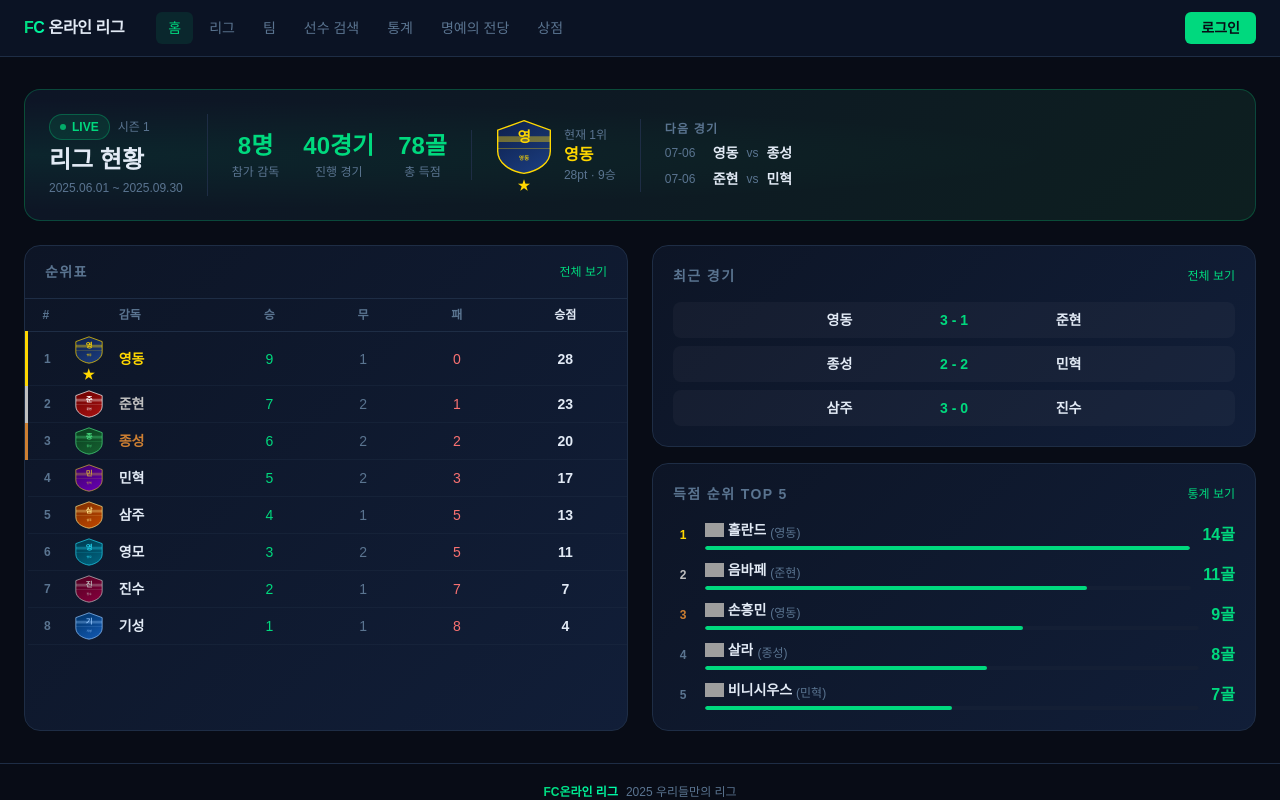
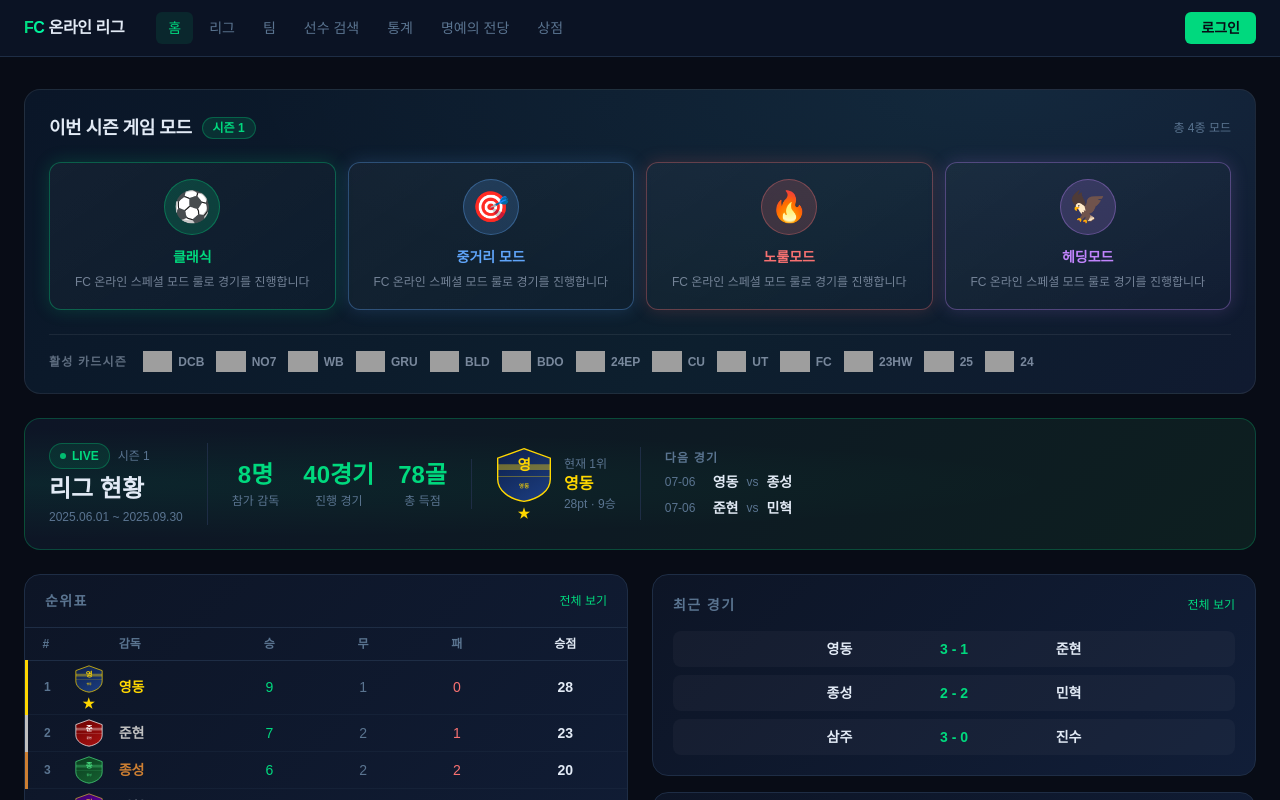
Before and after one commit to zeroeast/FCLeague, a React (Vite) app in the folder frontend/: page / in a window 1280 px wide. Shown: the top 800 px of the page. Built offline with nearby package versions, Linux system fonts and the light colour scheme; no server answers; grey boxes are pictures that could not be loaded.

Commit message:
홈화면 개선

```diff
--- a/frontend/src/pages/Home.jsx
+++ b/frontend/src/pages/Home.jsx
@@ -1,6 +1,45 @@
 import { Link } from 'react-router-dom';
 import { Emblem } from '../components/Emblem.jsx';
 import { PlayerName } from '../components/PlayerName.jsx';
+import { SeasonIcon } from '../components/SeasonIcon.jsx';
+import { SEASON_ICONS } from '../constants/seasonTags.js';
+
+const GAME_MODES = [
+  {
+    id: 'classic',
+    label: '클래식',
+    icon: '⚽',
+    accent: '#00d97e',
+    glowColor: 'rgba(0,217,126,0.18)',
+    borderColor: 'rgba(0,217,126,0.35)',
+  },
+  {
+    id: 'longshot',
+    label: '중거리 모드',
+    icon: '🎯',
+    accent: '#60a5fa',
+    glowColor: 'rgba(96,165,250,0.18)',
+    borderColor: 'rgba(96,165,250,0.35)',
+  },
+  {
+    id: 'norule',
+    label: '노룰모드',
+    icon: '🔥',
+    accent: '#f87171',
+    glowColor: 'rgba(248,113,113,0.18)',
+    borderColor: 'rgba(248,113,113,0.35)',
+  },
+  {
+    id: 'heading',
+    label: '헤딩모드',
+    icon: '🦅',
+    accent: '#c084fc',
+    glowColor: 'rgba(192,132,252,0.18)',
+    borderColor: 'rgba(192,132,252,0.35)',
+  },
+];
+
+const MODE_DESC = 'FC 온라인 스페셜 모드 룰로 경기를 진행합니다';
 
 const STANDINGS = [
   { rank:1, name:'영동',  w:9, d:1, l:0, gf:34, ga:8,  pts:28 },
@@ -42,7 +81,85 @@ export default function Home() {
   return (
     <div className="space-y-6">
 
-      {/* 리그 현황판 */}
+      {/* ── 이번 시즌 게임 모드 ── */}
+      <section
+        className="relative rounded-2xl overflow-hidden"
+        style={{
+          background: 'linear-gradient(135deg, #0a1628 0%, #0d1f2e 60%, #101a30 100%)',
+          border: '1px solid rgba(255,255,255,0.08)',
+        }}
+      >
+        {/* 배경 광원 */}
+        <div className="absolute inset-0 pointer-events-none"
+          style={{ background: 'radial-gradient(ellipse at 80% 0%, rgba(96,165,250,0.07) 0%, transparent 55%)' }} />
+
+        <div className="relative px-6 pt-6 pb-5">
+
+          {/* 헤더 */}
+          <div className="flex items-center justify-between mb-5">
+            <div className="flex items-center gap-2.5">
+              <span className="text-lg font-black text-text tracking-tight">이번 시즌 게임 모드</span>
+              <span className="px-2.5 py-0.5 rounded-full text-xs font-bold"
+                style={{ background: 'rgba(0,217,126,0.12)', color: '#00d97e', border: '1px solid rgba(0,217,126,0.3)' }}>
+                시즌 1
+              </span>
+            </div>
+            <span className="text-xs text-muted">총 4종 모드</span>
+          </div>
+
+          {/* 게임 모드 카드 4종 */}
+          <div className="grid grid-cols-2 md:grid-cols-4 gap-3 mb-6">
+            {GAME_MODES.map((mode) => (
+              <div
+                key={mode.id}
+                className="relative rounded-xl p-4 flex flex-col items-center text-center group cursor-default"
+                style={{
+                  background: `linear-gradient(145deg, rgba(255,255,255,0.04) 0%, rgba(255,255,255,0.01) 100%)`,
+                  border: `1px solid ${mode.borderColor}`,
+                  boxShadow: `0 0 18px ${mode.glowColor}`,
+                }}
+              >
+                {/* 아이콘 glow circle */}
+                <div
+                  className="flex items-center justify-center w-14 h-14 rounded-full mb-3 text-3xl"
+                  style={{ background: mode.glowColor, border: `1px solid ${mode.borderColor}` }}
+                >
+                  {mode.icon}
+                </div>
+                <p className="font-black text-sm mb-1.5" style={{ color: mode.accent }}>
+                  {mode.label}
+                </p>
+                <p className="text-xs leading-relaxed" style={{ color: 'rgba(148,163,184,0.75)' }}>
+                  {MODE_DESC}
+                </p>
+              </div>
+            ))}
+          </div>
+
+          {/* 구분선 */}
+          <div className="border-t mb-4" style={{ borderColor: 'rgba(255,255,255,0.07)' }} />
+
+          {/* 활성 카드시즌 */}
+          <div className="flex items-center gap-4 flex-wrap">
+            <span className="text-xs font-bold uppercase tracking-widest shrink-0"
+              style={{ color: 'rgba(148,163,184,0.6)' }}>
+              활성 카드시즌
+            </span>
+            <div className="flex items-center gap-3 flex-wrap">
+              {SEASON_ICONS.map((s) => (
+                <div key={s.code} className="flex items-center gap-1.5 group">
+                  <SeasonIcon cardSeason={s.code} size="lg" showCodeFallback />
+                  <span className="text-xs font-bold" style={{ color: 'rgba(148,163,184,0.8)' }}>
+                    {s.code}
+                  </span>
+                </div>
+              ))}
+            </div>
+          </div>
+        </div>
+      </section>
+
+      {/* ── 리그 현황판 ── */}
       <section className="relative rounded-2xl overflow-hidden p-6"
         style={{ background:'linear-gradient(135deg, #0d1526 0%, #0d1f20 100%)', border:'1px solid rgba(0,217,126,0.25)' }}>
         <div className="absolute inset-0 pointer-events-none"
```
